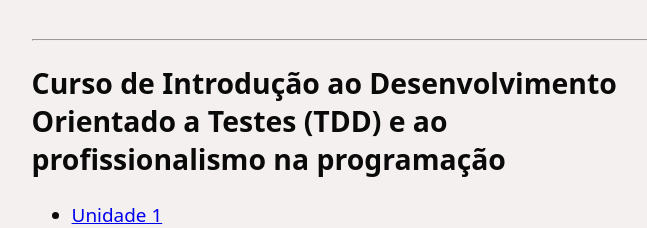
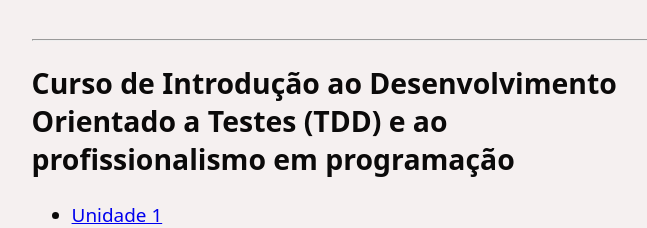
Before and after one commit to xpian94/astro-boilerplate, an Astro site: page / in a window 1280 px wide. Shown: the part 145-373 px from the top of the page, without its empty margins (284-931 px from the left). Built offline with nearby package versions, Linux system fonts and the light colour scheme; Astro itself is replaced by a stand-in of ours.

Commit message:
fix: index.astro

```diff
--- a/src/pages/index.astro
+++ b/src/pages/index.astro
@@ -9,7 +9,7 @@ export const prerender = true;
 	<main>
 		<h1>Seja bem-vindo!</h1>
 		<hr>
-		<h2>Curso de Introdução ao Desenvolvimento Orientado a Testes (TDD) e ao profissionalismo na programação</h2>
+		<h2>Curso de Introdução ao Desenvolvimento Orientado a Testes (TDD) e ao profissionalismo em programação</h2>
 		<ul>
 			<li>
 				<a href="./demo" target="_blank" rel="noopener noreferrer">Unidade 1</a>
```
